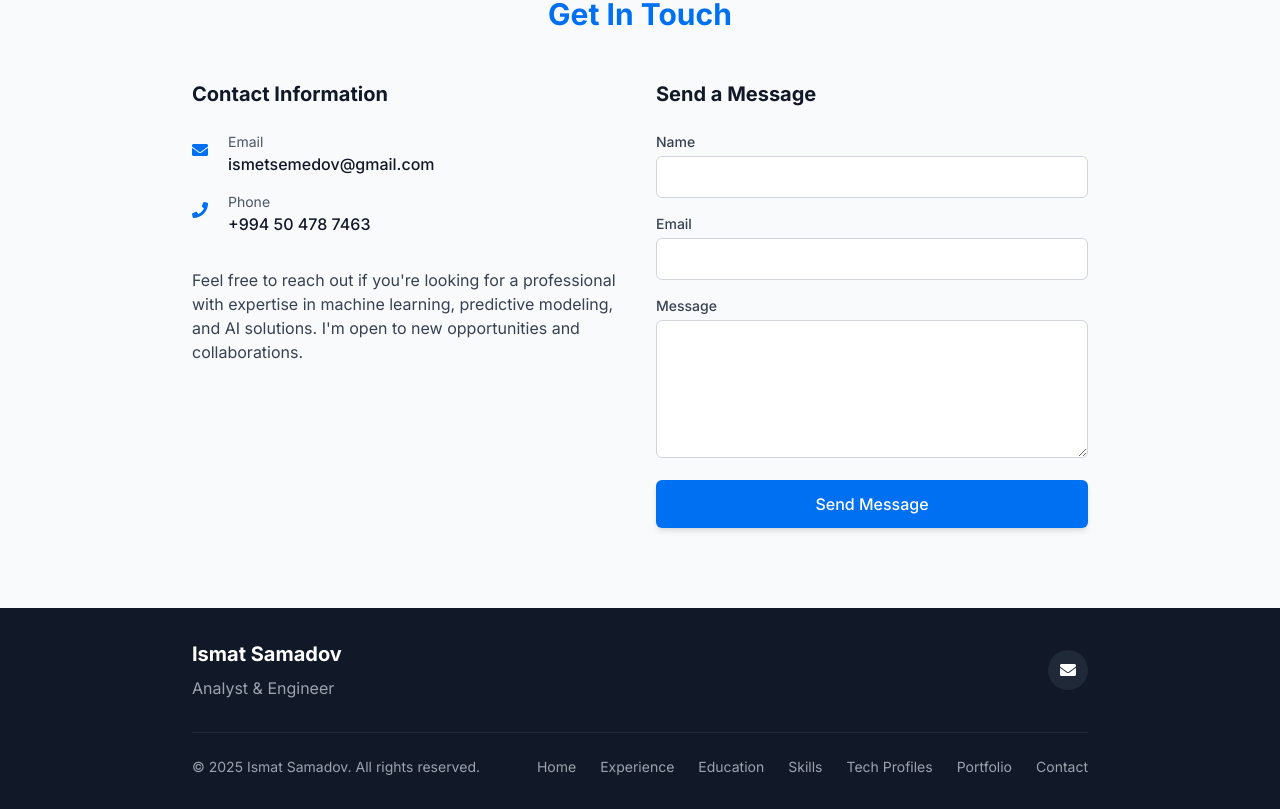
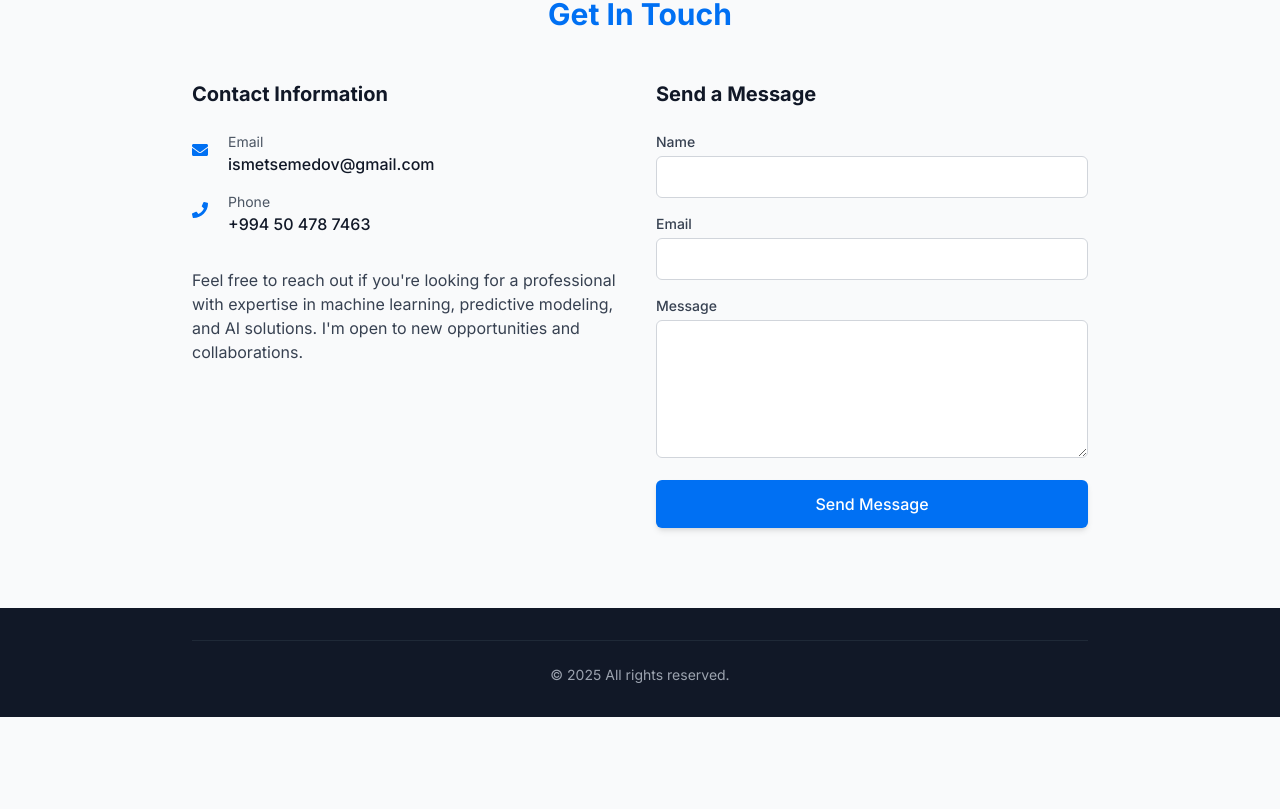
Before and after one commit to ulvibashir/profile, a Next.js app: page / in a window 1280 px wide. Shown: the part 4688-5497 px from the top of the page. After the commit the page ends 5405 px from the top, so only its background shows below. Built offline with nearby package versions, Linux system fonts and the light colour scheme.

Commit message:
Update Footer.tsx

```diff
--- a/src/components/Footer.tsx
+++ b/src/components/Footer.tsx
@@ -1,6 +1,3 @@
-import Link from 'next/link'
-import { FaEnvelope } from 'react-icons/fa'
-
 const Footer = () => {
   const currentYear = new Date().getFullYear()
 
@@ -8,43 +5,10 @@ const Footer = () => {
     <footer className="bg-gray-900 text-white py-8">
       <div className="container mx-auto px-4">
         <div className="max-w-4xl mx-auto">
-          <div className="flex flex-col md:flex-row justify-between items-center mb-8">
-            <div className="mb-4 md:mb-0">
-              <Link href="/" className="text-xl font-bold">
-                Ismat Samadov
-              </Link>
-              <p className="text-gray-400 mt-2">
-                Analyst & Engineer
-              </p>
-            </div>
-
-            <div className="flex space-x-4">
-              <a
-                href="mailto:ismetsemedov@gmail.com"
-                target="_blank"
-                rel="noopener noreferrer"
-                className="w-10 h-10 rounded-full bg-gray-800 flex items-center justify-center hover:bg-primary transition-colors"
-                aria-label="Email"
-              >
-                <FaEnvelope />
-              </a>
-            </div>
-          </div>
-
-          <div className="border-t border-gray-800 pt-6 flex flex-col md:flex-row justify-between items-center">
-            <p className="text-gray-400 text-sm mb-4 md:mb-0">
-              &copy; {currentYear} Ismat Samadov. All rights reserved.
+          <div className="border-t border-gray-800 pt-6 flex justify-center">
+            <p className="text-gray-400 text-sm">
+              &copy; {currentYear} All rights reserved.
             </p>
-
-            <nav className="flex space-x-6">
-              <FooterLink href="#home">Home</FooterLink>
-              <FooterLink href="#experience">Experience</FooterLink>
-              <FooterLink href="#education">Education</FooterLink>
-              <FooterLink href="#skills">Skills</FooterLink>
-              <FooterLink href="#tech-profiles">Tech Profiles</FooterLink>
-              <FooterLink href="#portfolio">Portfolio</FooterLink>
-              <FooterLink href="#contact">Contact</FooterLink>
-            </nav>
           </div>
         </div>
       </div>
@@ -52,15 +16,4 @@ const Footer = () => {
   )
 }
 
-const FooterLink = ({ href, children }: { href: string; children: React.ReactNode }) => {
-  return (
-    <Link
-      href={href}
-      className="text-gray-400 hover:text-white text-sm transition-colors"
-    >
-      {children}
-    </Link>
-  )
-}
-
 export default Footer
```
